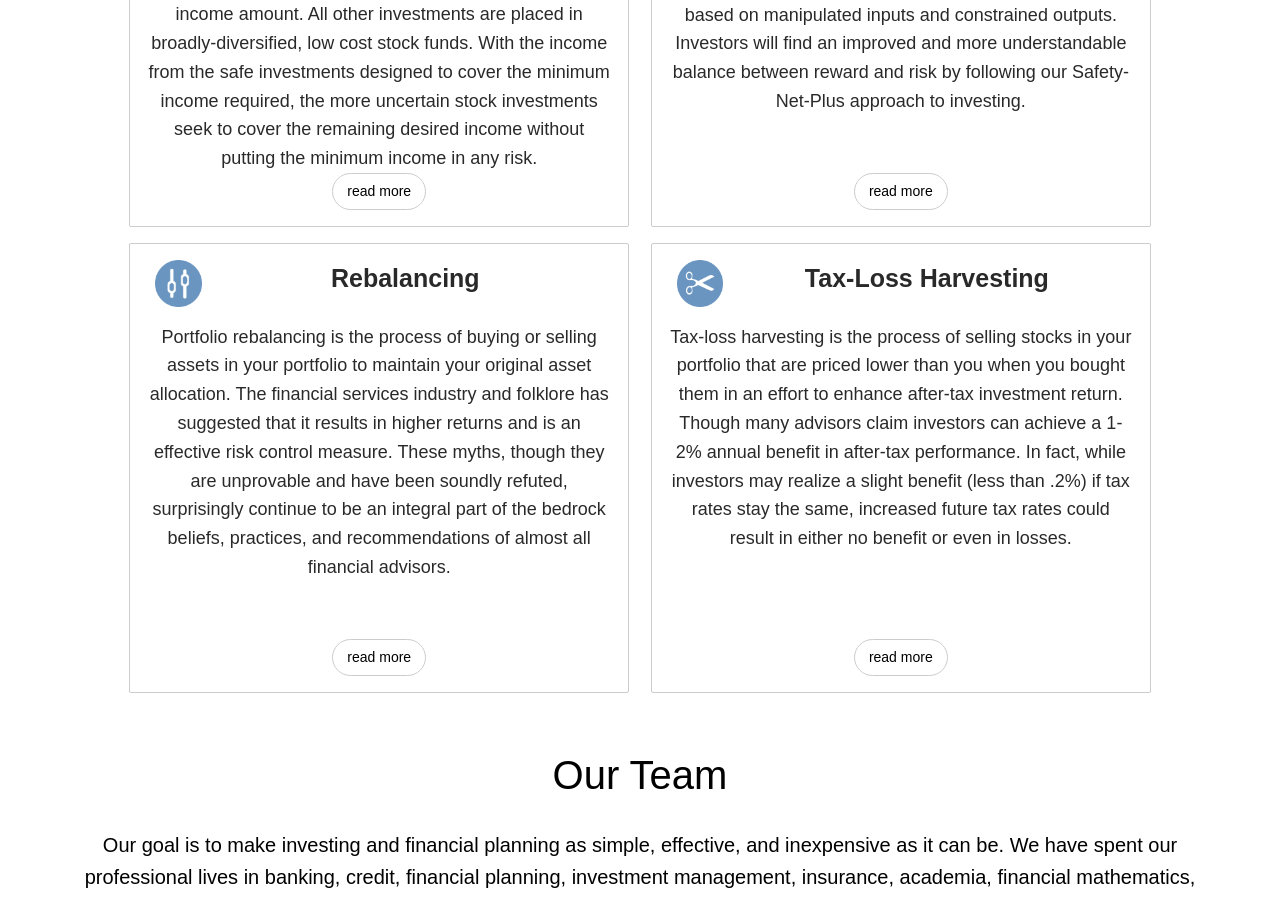
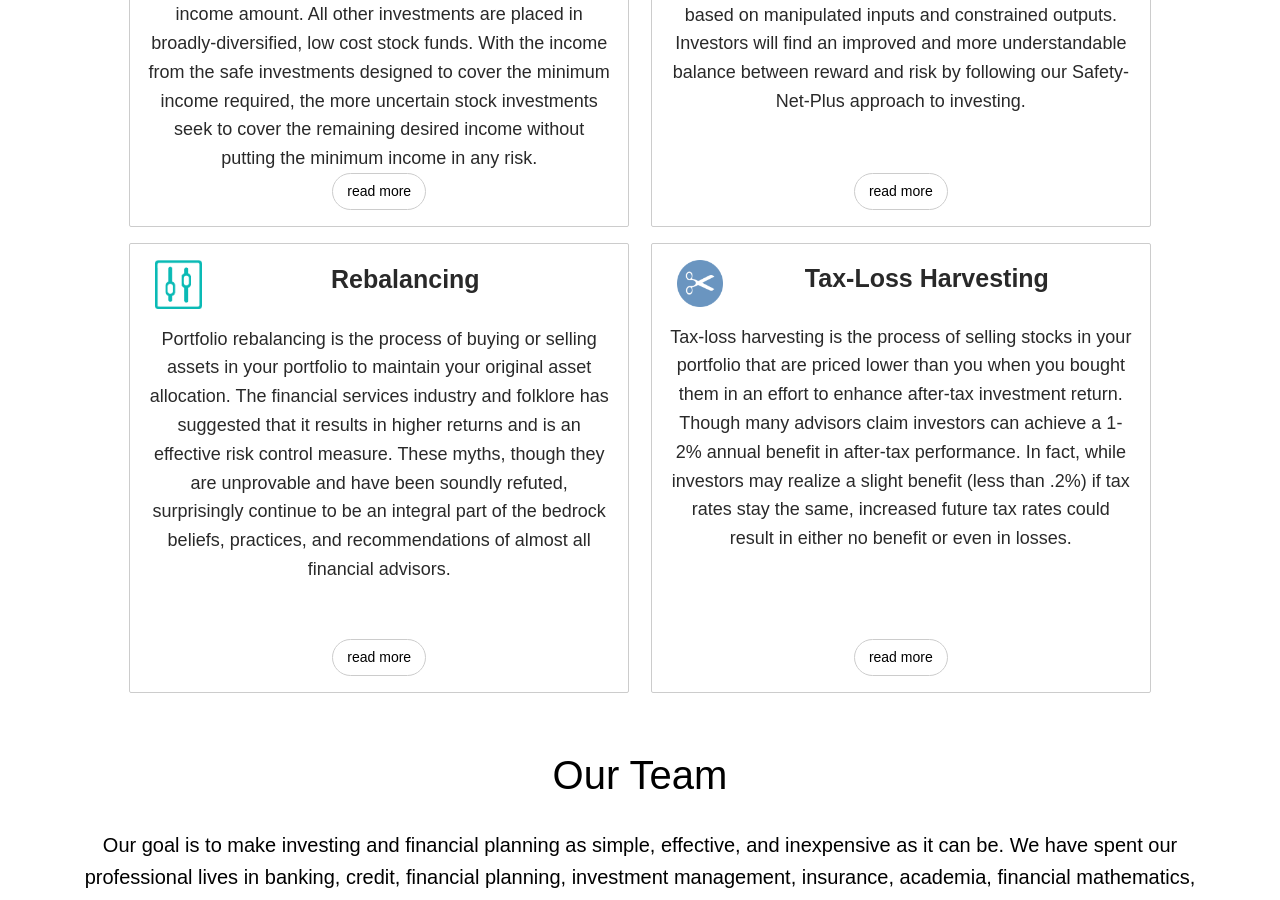
Before and after one commit to plynty/compendiumfinance, a Jekyll site: the page built from aboutus.md, in a window 1280 px wide and 900 px high, scrolled down 693 px. Built offline with Jekyll 4.4.1, drawn with Linux system fonts in a browser that asks for light colours; nearby versions of some CDN libraries; some web fonts are replaced.

Commit message:
Updated Rebalancing

```diff
--- a/_resources/rebalancing.md
+++ b/_resources/rebalancing.md
@@ -13,7 +13,7 @@ lead: 'Portfolio rebalancing is the process of buying or selling assets in your
   and recommendations of almost all financial advisors. '
 source: internal
 link:
-img: "/uploads/slider-blue.png"
+img: "/uploads/dial.png"
 bg_img_darken: true
 banner_img: "/uploads/rebalancing-header.png"
 ---
```
